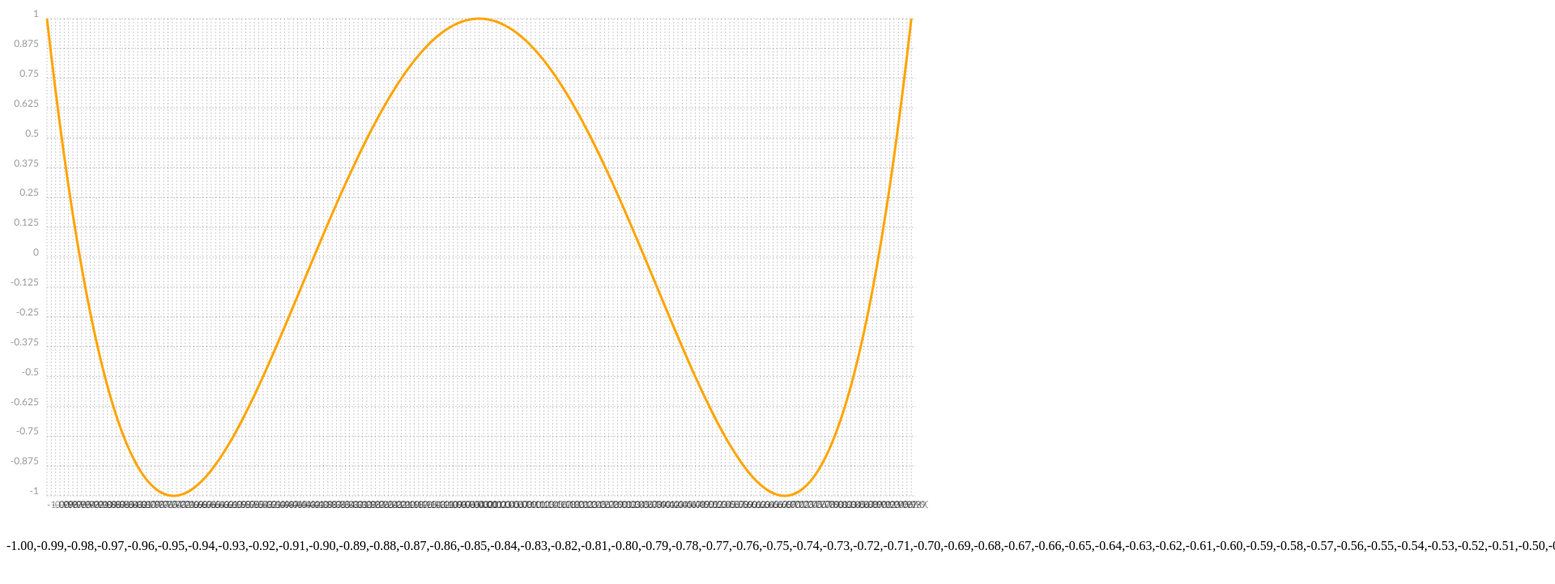
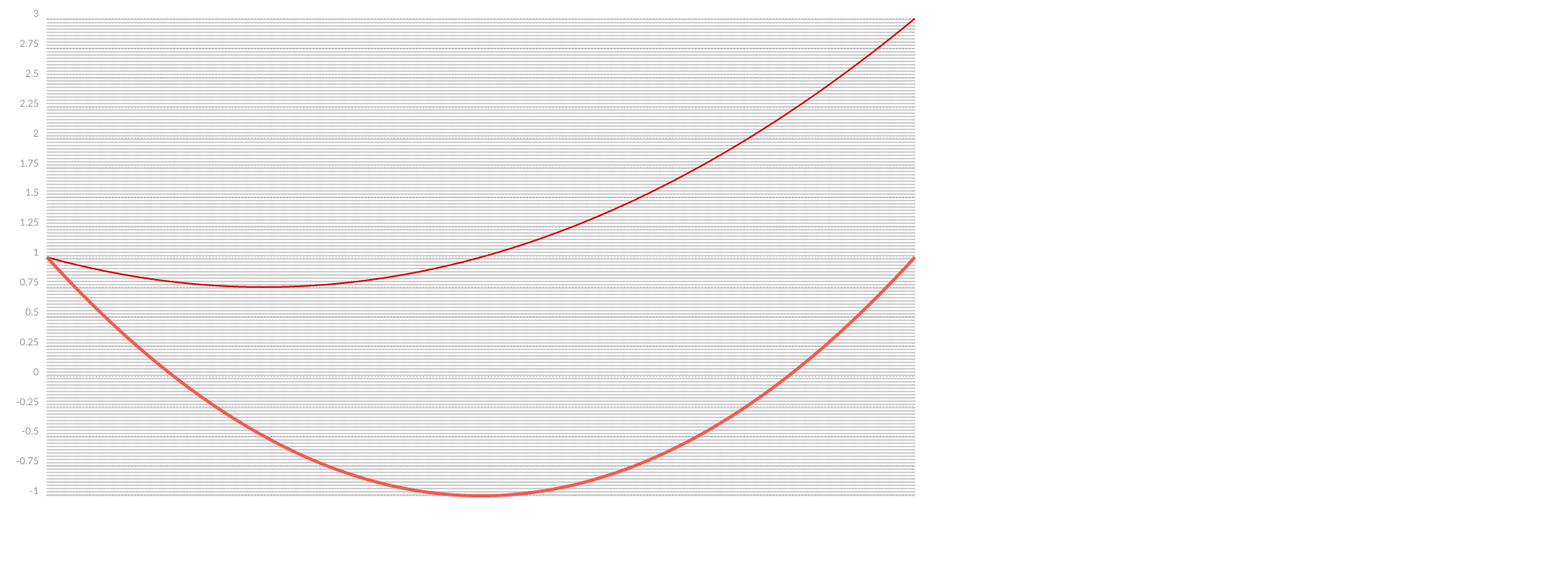
Before and after one commit to flederspinne/chebyshev, a plain HTML site: page index.html in a window 1280 px wide. Shown: the top 722 px of the page at 81% size, 1920 px wide, since content can reach past the window. Drawn offline with Linux system fonts and the light colour scheme.

Commit message:
Программа модифицирована в соответствии с указаниями преподавателя.

```diff
--- a/functions.js
+++ b/functions.js
@@ -7,7 +7,7 @@ function x_axis(array, lower_endpoint, upper_endpoint, iterator) {
     let i = lower_endpoint;
     let counter = 0;
     do {
-        array[counter] = i.toFixed(2);
+        array[counter] = i.toFixed(3);
         i += iterator;
         counter++;
     } while (i <= upper_endpoint + iterator);
@@ -22,3 +22,39 @@ function cheb(x, degree) {
         return (2 * x * cheb(x, degree - 1) - cheb(x, degree - 2));
     }
 }
+
+function make_coeff(min, max) {
+    let coeff_rand_arr = [];
+    for (let i = 0; i <= DEGREE - 1; i++) {
+        let rand_coefficient = Math.round(Math.random() * (max - min))  + min;
+        coeff_rand_arr[i] = rand_coefficient;
+    }
+    return coeff_rand_arr;
+}
+
+function generate_polynomial(x, degree, coeff_rand_arr) {
+    // Заранее генерить массив коэффициентов размерности DEGREE - 1 и передавать сюда в качестве параметра
+    let pol = 0;
+
+    for (let i = degree; i >= 0; i--) {
+        if (degree == i) {
+            pol = 1 * Math.pow(x, i);
+        } else {
+            pol += coeff_rand_arr[i] * Math.pow(x, i);
+            // document.writeln("<br>i = " + i + " rand = " + coeff_rand_arr[i]);
+        }
+    }
+    return pol;
+}
+
+function get_max_of_array(arr) {
+    return Math.max.apply(null, arr);
+}
+
+function get_abs_of_array (y, y_abs) {
+    for (let k = 0; k < y.length; k++) {
+        y_abs[k] = Math.abs(y[k]);
+        // document.writeln("<br> abs[" + k + "] = " + y_abs[k]);
+    }
+    return y_abs;
+}
--- a/index.html
+++ b/index.html
@@ -15,76 +15,73 @@
 <div class="ct-chart ct-perfect-fourth" id="chart"></div>
 
 <script>
+    // Порядок исследуемых полиномов
+    const DEGREE = 2;
 
     let options = {
-        // Don't draw the line chart points
-        // showPoint: false,
+        // Не рисовать отдельные точки на графике
+        showPoint: false,
+        // Настройки оси Х
+        axisX: {
+            // Не показывать наименования
+            showLabel: false
+        }
     };
 
+    // 1. Делим [-1; 1] на 1000 частей.
     let x = [];
+    x_axis(x, -1, 1, 0.002);
 
-    x_axis(x, -1, 1, 0.01);
-
-    document.write("<br>" + x);
-
+    // 2. В каждой из точек, полученных в п.1, вычисляем значение полинома Чебышёва порядка DEGREE.
     let y = [];
     for (let j = 0; j < x.length; j++) {
-        y[j] = cheb(x[j], 4);
+        y[j] = cheb(x[j], DEGREE);
     }
 
+    // 3. Вычисляем модуль каждого значения, полученного в п.2.
+    let y_abs = [];
+    y_abs = get_abs_of_array(y, y_abs);
+
+    let rand_pol_arr = [];
+    let abs_pol_arr = [];
+    for (let i = 0; i < 5; i++) {
+        rand_pol_arr[i] = [];
+        abs_pol_arr[i] = [];
+
+        // 4. Генерируем 100 многочленов порядка m со старшим коэффициентом, равным 1
+        // (все остальные коэффициенты - случайные).
+        // 5. В каждой из точек, полученных в п.1, вычисляем значение этих 100 многочленов.
+        let coeff_arr = make_coeff(1, 2);
+
+        for (let j = 0; j < x.length; j++) {
+            rand_pol_arr[i][j] = generate_polynomial(x[j], DEGREE, coeff_arr);
+        }
+
+        // 6. Вычисляем модуль каждого значения, полученного в п.5.
+        abs_pol_arr[i] = get_abs_of_array(rand_pol_arr[i], abs_pol_arr[i]);
+
+        // 7. Находим максимум среди значений, полученных в п.3.
+        let y_max = get_max_of_array(y_abs);
+
+        // 8. Находим максимум среди значений, полученных в п.6.
+        let local_max = get_max_of_array(abs_pol_arr[i]);
+
+        // 9. Проверяем, действительно ли значение из п.7 меньше, чем значение из п.8.
+        if (local_max <= y_max) {
+            document.writeln("<br>Гипотеза неверна!" + local_max);
+        }
+    }
+
+    // В качестве примера выводим один из случайных полиномов и полином Чебышёва.
     let data = {
         labels: x,
         series: [
-            y
+            rand_pol_arr[4], y
         ]
     };
 
     let chart = new Chartist.Line('#chart', data, options);
 
-    // Let's put a sequence number aside so we can use it in the event callbacks
-    var seq = 0;
-
-    // Once the chart is fully created we reset the sequence
-    chart.on('created', function() {
-        seq = 0;
-    });
-
-    // On each drawn element by Chartist we use the Chartist.Svg API to trigger SMIL animations
-    chart.on('draw', function(data) {
-        if(data.type === 'point') {
-            // If the drawn element is a line we do a simple opacity fade in. This could also be achieved using CSS3 animations.
-            data.element.animate({
-                opacity: {
-                    // The delay when we like to start the animation
-                    begin: seq++ * 80,
-                    // Duration of the animation
-                    dur: 500,
-                    // The value where the animation should start
-                    from: 0,
-                    // The value where it should end
-                    to: 1
-                },
-                x1: {
-                    begin: seq++ * 80,
-                    dur: 500,
-                    from: data.x - 100,
-                    to: data.x,
-                    // You can specify an easing function name or use easing functions from Chartist.Svg.Easing directly
-                    easing: Chartist.Svg.Easing.easeOutQuart
-                }
-            });
-        }
-    });
-
-    // For the sake of the example we update the chart every time it's created with a delay of 8 seconds
-    chart.on('created', function() {
-        if(window.__anim0987432598723) {
-            clearTimeout(window.__anim0987432598723);
-            window.__anim0987432598723 = null;
-        }
-        // window.__anim0987432598723 = setTimeout(chart.update.bind(chart), 8000);
-    });
-
 </script>
 
 </body>
--- a/style.css
+++ b/style.css
@@ -1,6 +1,6 @@
 html {
     height: 100%;
-    overflow: hidden;
+    /* overflow: hidden; */
 }
 
 body {
@@ -18,7 +18,7 @@ body {
 
 .ct-series-a .ct-line {
     /* Set the colour of this series line */
-    stroke: orange;
+    /* stroke: orange; */
     /* Control the thikness of your lines */
-    stroke-width: 3px;
+    stroke-width: 2px;
 }
```
